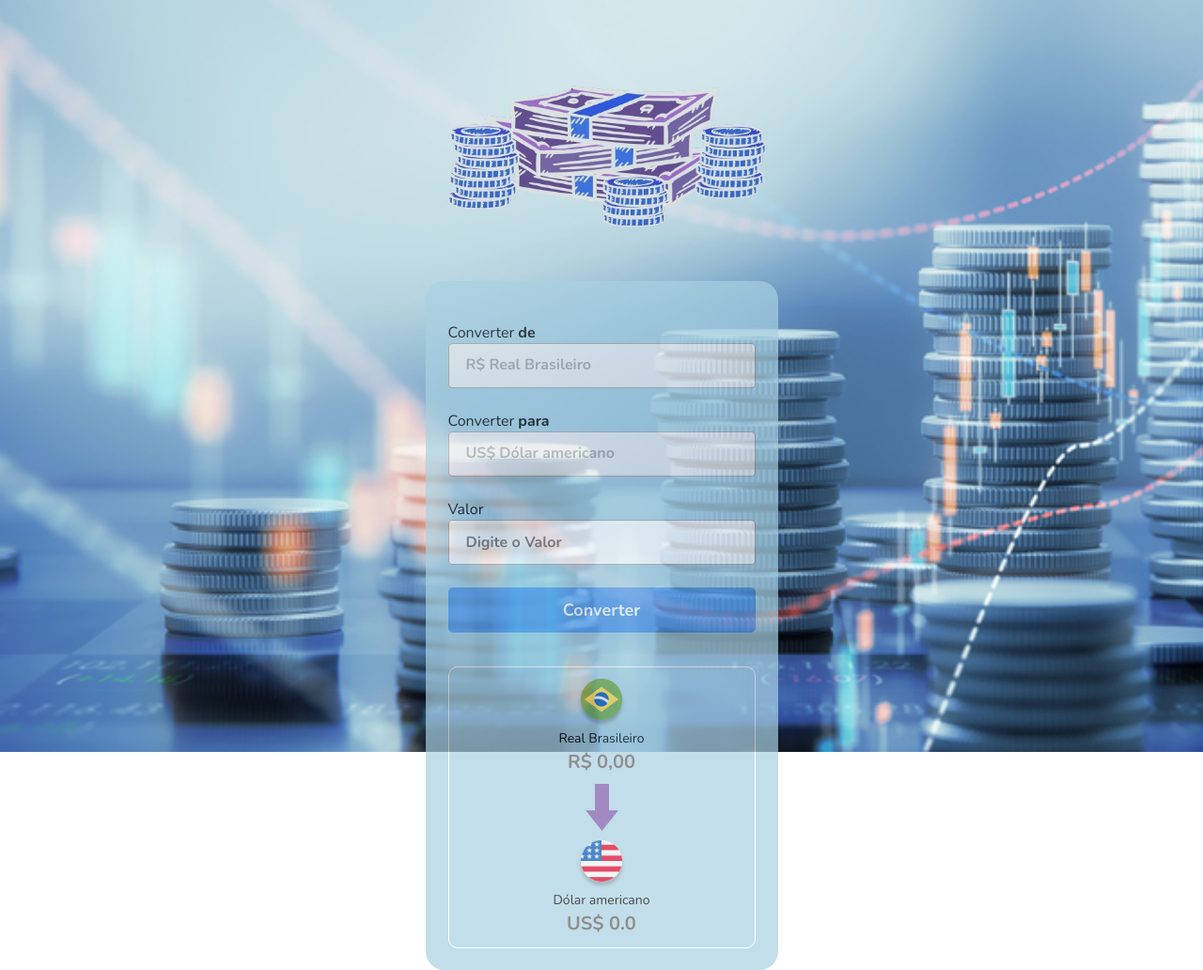
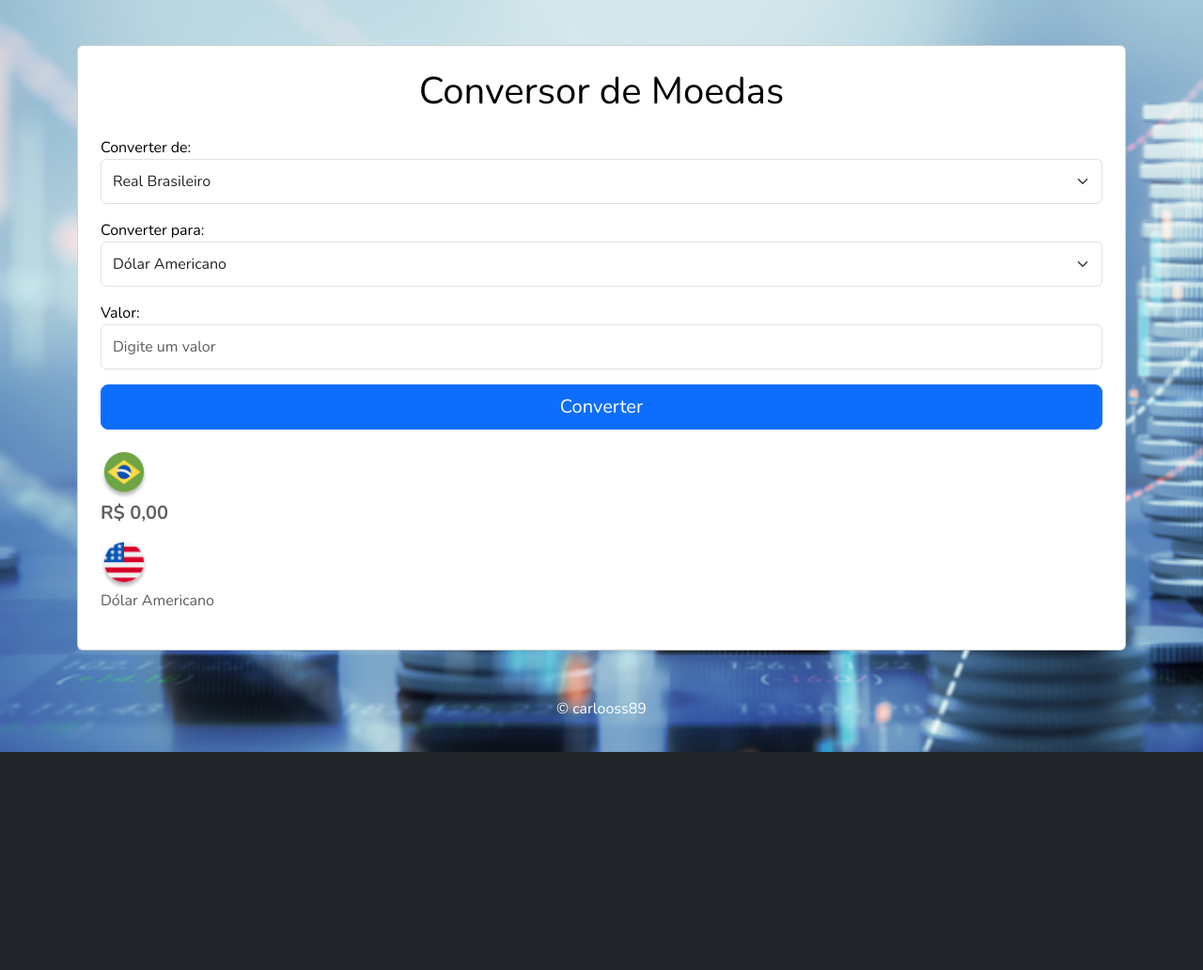
Before and after one commit to carlooss89/DEVCLUB-CONVERSOR-DE-MOEDAS, a plain HTML site: page index.html in a window 1280 px wide. Shown: the whole page at 94% size. After the commit the page ends 816 px from the top, so only its background shows below. Drawn offline with nearby package versions, Linux system fonts and the light colour scheme.

Commit message:
feat: Integrando o Boodstrap e a AwesimeAPI

```diff
--- a/index.html
+++ b/index.html
@@ -18,67 +18,51 @@
 
     <link rel="stylesheet" href="CSS/style.css" />
 
+     <!-- Início do link Bootstrap  -->
+    <link href="https://cdn.jsdelivr.net/npm/bootstrap@5.3.8/dist/css/bootstrap.min.css" rel="stylesheet" integrity="sha384-sRIl4kxILFvY47J16cr9ZwB07vP4J8+LH7qKQnuqkuIAvNWLzeN8tE5YBujZqJLB" crossorigin="anonymous">
+     <!-- Fim do link Bootstrap  -->
+
     <title> Conversor de Moedas </title>
+
   </head>
-  <body>
+
+  <body class="bg-dark text-white"> <div class="container mt-5"> <div class="card p-4 text-black"><h1 class="text-center mb-4"> Conversor de Moedas</h1>
+
+    <label> Converter de: </label>
+    <select class="currency-select1 form-select mb-3">
+    <option value="BRL"> Real Brasileiro </option>
+    <option value="USD"> Dólar Americano </option>
+    <option value="EUR"> Euro </option>
+    </select>
+
+    <label>Converter para:</label>
+            <select class="currency-select form-select mb-3">
+                <option value="USD">Dólar Americano</option>
+                <option value="BRL">Real Brasileiro</option>
+                <option value="EUR">Euro</option>
+            </select>
+
+            <label> Valor: </label>
+            <input class="enter-the-value form-control mb-3" placeholder= "Digite um valor" type="number" />
+            <button class="convert-button btn btn-primary w-100 btn-lg" > Converter </button>
+
+            <div class="mt-4 txt-center">
+              <img src="./assets/real.png" alt="bandeira-Brasil" class="convert-image" width="50px">
+              <p class="currency-convert fs-5 fw-bold"> R$ 0,00 </p>
+
+              <img src="./assets/dolar.png" alt="bandeira-EUA" class="currency-img" width="50px">
+              <p id="currency-name" class="text-muted"> Dólar Americano</p>
+
+            </div>
+            </div>
+    </div>
+
+
+
     <div class="box-img-fundo">
       <img class="img-fundo" src="./assets/img-fundo.jpg" alt="plano-fundo" />
       <div class="mascara-img"></div>
     </div>
-
-    <img
-      class="logo-dinheiro"
-      src="./assets/logo-dinheiro.png"
-      alt="logo-dinheiro"
-    />
-
-    <main>
-      <label>
-        Converter <strong>de</strong>
-        <select class="currency-select1">
-          <option value="real-catch">R$ Real Brasileiro</option>
-          <!-- Adicionado o valor -> Dólar -->
-          <option value="dolar-catch">US$ Dólar americano</option>
-          <!-- Adicionado o valor -> Euro -->
-          <option value="euro-catch">€ Euro</option>
-        </select>
-      </label>
-
-      <label>
-        Converter <strong>para</strong>
-
-        <select class="currency-select">
-          <option value="dolar">US$ Dólar americano</option>
-          <option value="euro">€ Euro</option>
-          <!-- Adicionado -> o valor do Real -->
-          <option value="real">R$ Real Brasileiro</option>
-        </select>
-      </label>
-
-      <label>
-        Valor
-        <input class="enter-the-value" placeholder="Digite o Valor" />
-      </label>
-
-      <button class="convert-button">Converter</button>
-
-      <section>
-        <div class="currency-box">
-          <!-- Adicionado a class -> convert-img -->
-          <img class="convert-image" src="assets/real.png" alt="logo-real" />
-          <p class="currency">Real Brasileiro</p>
-          <p class="currency-convert">R$ 0,00</p>
-        </div>
-
-        <img class="img-box" src="assets/arrow.png" alt="logo-seta" />
-
-        <div class="currency-box">
-          <img class="currency-img" src="assets/dolar.png" alt="logo-dolar" />
-          <p class="currency" id="currency-name">Dólar americano</p>
-          <p class="currency-value">US$ 0.0</p>
-        </div>
-      </section>
-    </main>
 
     <footer>
       <p>&copy; carlooss89</p>
```
